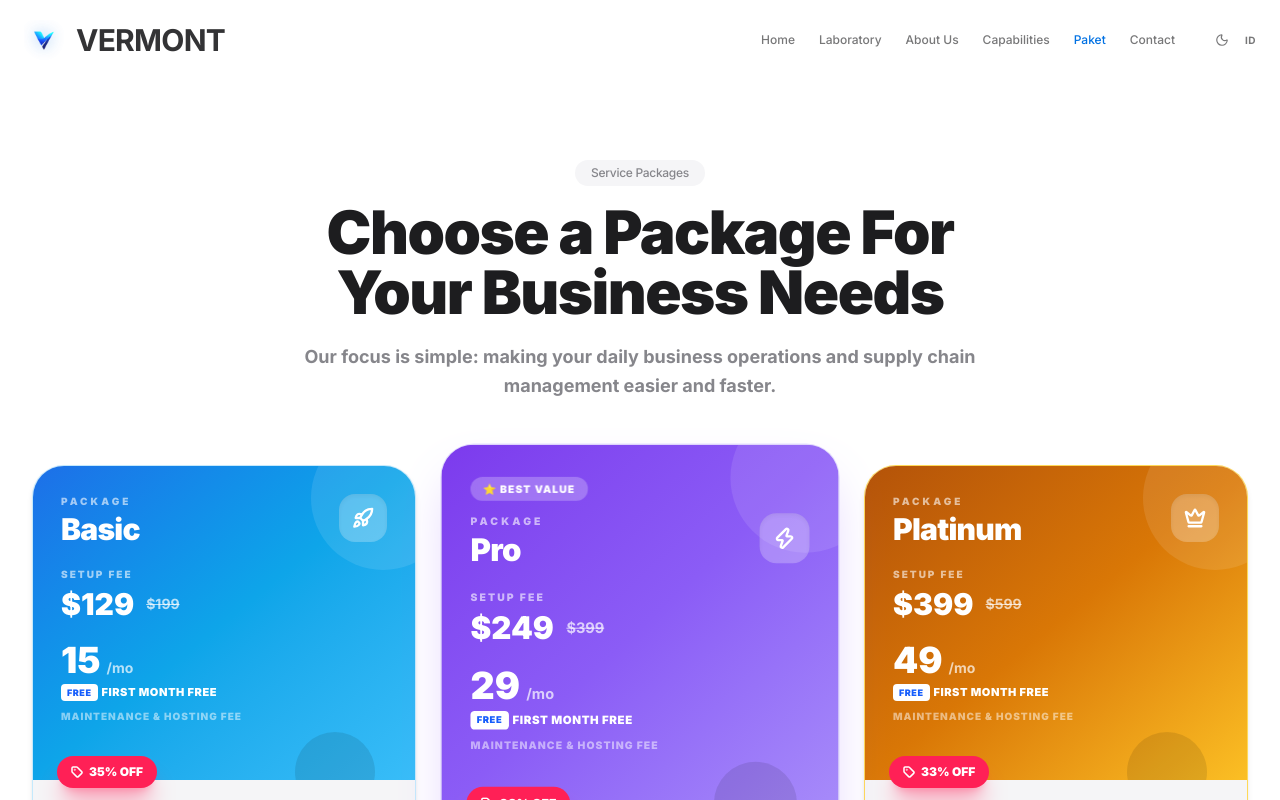
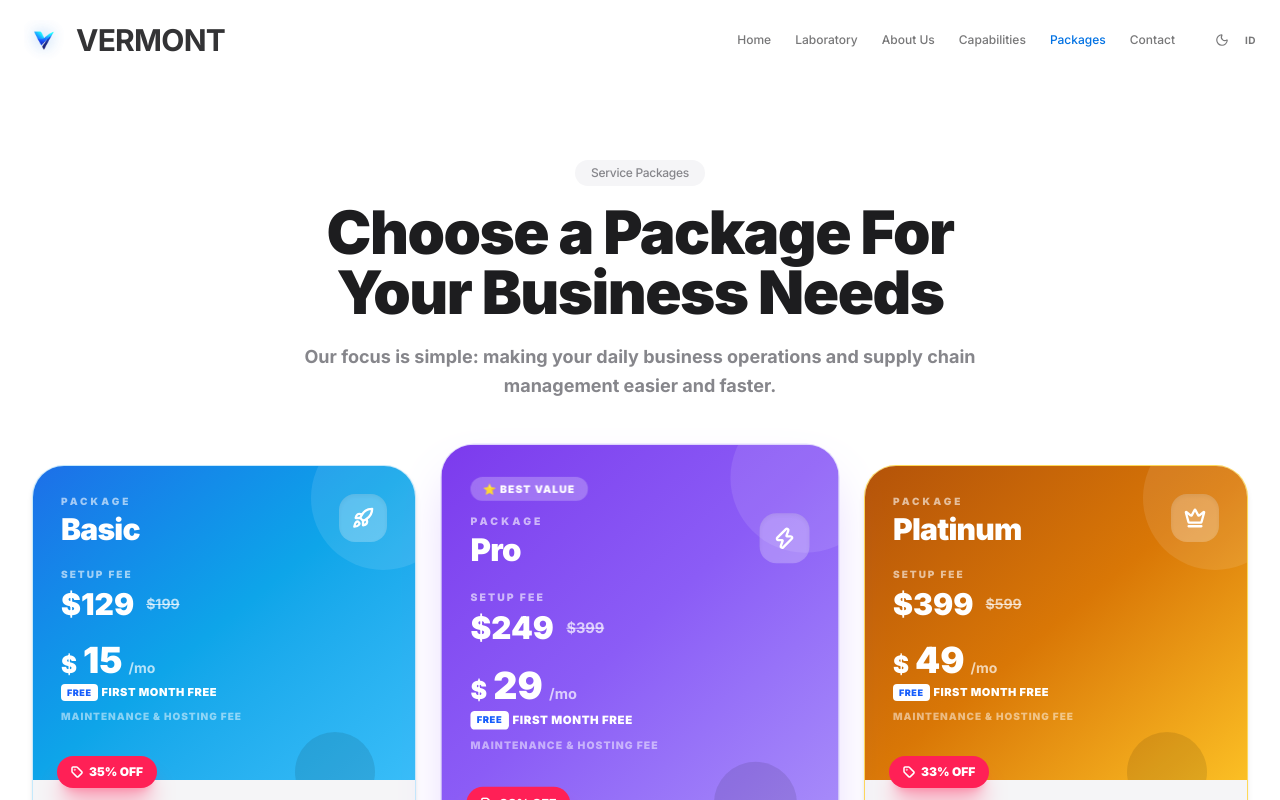
Before and after one commit to imanyunar/start, a React (Vite) app: page /packages in a window 1280 px wide. Shown: the top 800 px of the page. Built offline with nearby package versions, Linux system fonts and the light colour scheme.

Commit message:
fix: navbar packages label, show dollar sign on hosting price

```diff
--- a/src/components/Navbar.tsx
+++ b/src/components/Navbar.tsx
@@ -32,7 +32,7 @@ const Navbar = () => {
     { name: t('nav.laboratory'), path: '/laboratory' },
     { name: t('nav.about'), path: '/about' },
     { name: t('nav.capabilities'), path: '/services' },
-    { name: 'Paket', path: '/packages' },
+    { name: t('nav.packages'), path: '/packages' },
     { name: t('nav.contact'), path: '/contact' },
   ];
 
--- a/src/locales/en.json
+++ b/src/locales/en.json
@@ -6,6 +6,7 @@
     "capabilities": "Capabilities",
     "ai_systems": "Business Solutions",
     "roadmap": "Roadmap",
+    "packages": "Packages",
     "contact": "Contact",
     "privacy": "Privacy",
     "terms": "Terms"
--- a/src/locales/id.json
+++ b/src/locales/id.json
@@ -6,6 +6,7 @@
     "capabilities": "Layanan Kami",
     "ai_systems": "Solusi Bisnis",
     "roadmap": "Peta Jalan",
+    "packages": "Paket",
     "contact": "Hubungi Kami",
     "privacy": "Privasi",
     "terms": "Syarat & Ketentuan"
--- a/src/pages/PackagesPage.tsx
+++ b/src/pages/PackagesPage.tsx
@@ -243,8 +243,9 @@ export default function PackagesPage() {
                       </div>
                       <div className="mt-5 flex flex-col gap-1.5">
                         <div className="flex items-baseline gap-1.5">
+                          {isEn && <span className="text-2xl font-black leading-none text-white">$</span>}
                           <span className="text-4xl font-black leading-none text-white">
-                            {isEn ? formatPrice(hPrice).replace('$', '') : formatPrice(hPrice).replace('Rp ', '')}
+                            {isEn ? hPrice.toLocaleString('en-US') : formatPrice(hPrice).replace('Rp ', '')}
                           </span>
                           <span className="text-sm font-bold text-white/70">{isEn ? '/mo' : '/bln'}</span>
                         </div>
```
